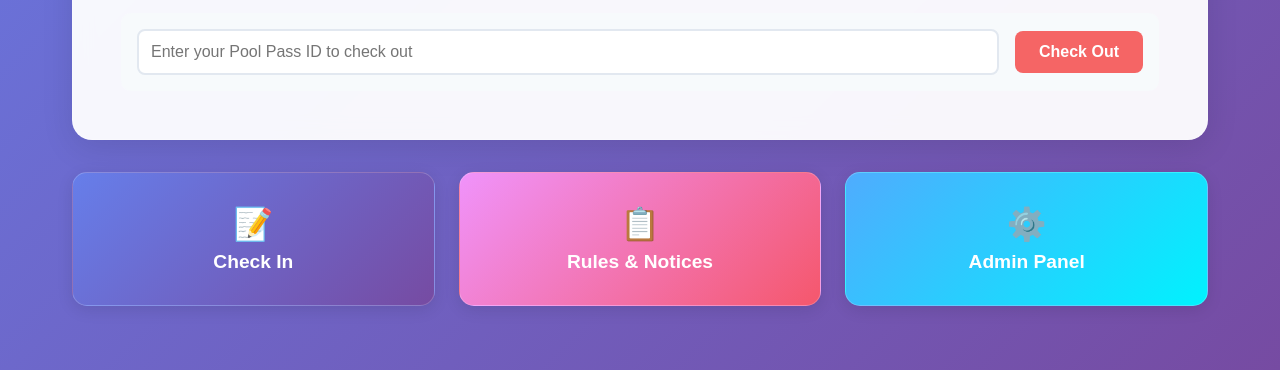
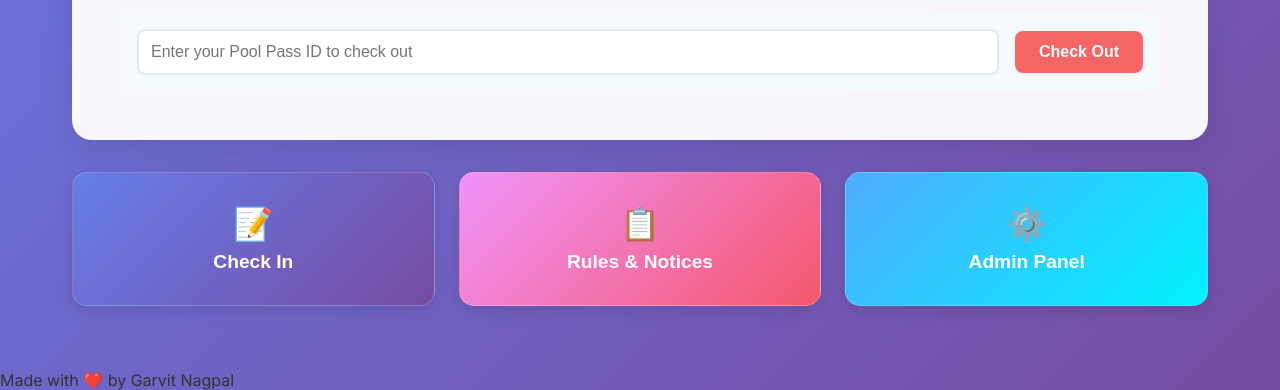
Before and after one commit to GarvitDeveloper/PoolPass, a website: page index.html in a window 1280 px wide. Shown: the part 588-978 px from the top of the page. Drawn offline with Linux system fonts and the light colour scheme.

Commit message:
Add footer credit: Made by Garvit Nagpal

```diff
--- a/index.html
+++ b/index.html
@@ -151,6 +151,14 @@
         </div>
     </div>
 
+    <!-- Footer Credit -->
+    <footer class="footer-credit">
+        <div class="credit-content">
+            <span class="credit-text">Made with ❤️ by</span>
+            <span class="credit-name">Garvit Nagpal</span>
+        </div>
+    </footer>
+
     <!-- Scripts -->
     <script src="assets/js/utils.js"></script>
     <script src="assets/js/storage.js"></script>
```
